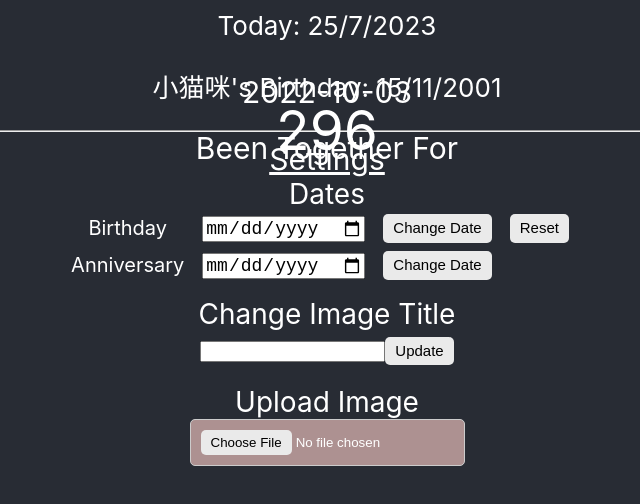
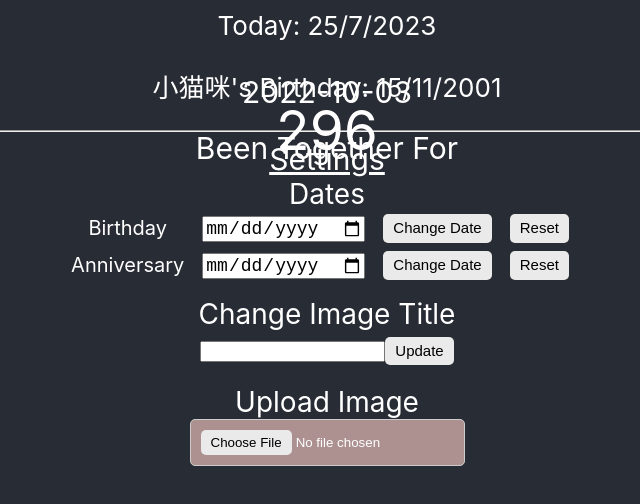
Before and after one commit to alwinchoi/Webpage, a React (Create React App) app in the folder my-app/: page / in a window 1280 px wide. Shown: the top 504 px of the page, without its empty margins (313-953 px from the left). Built offline with nearby package versions, Linux system fonts and the light colour scheme.

Commit message:
setting up backend using Flask

```diff
--- a/my-app/src/App.js
+++ b/my-app/src/App.js
@@ -1,4 +1,3 @@
-import logo from './logo.svg';
 import './App.css';
 import MainBody from './Component/MainBody';
 import React, { useState, useEffect } from "react";
--- a/my-app/src/Component/Settings.js
+++ b/my-app/src/Component/Settings.js
@@ -73,6 +73,19 @@ const Settings = props => {
         localStorage.setItem('Title', event.value);
     }
 
+    const reset = (event) => {
+        const dict = {
+            'birthdayResetBtn': "birthdayDatePicker",
+            'anniversaryResetBtn': 'anniversaryDatePicker'
+        }
+
+        if (event.target.id in dict) {
+            const tag = document.getElementById(dict[event.target.id])
+            tag.value = ""
+        }
+
+    }
+
     return (
         <div>
             {/* onChange={(value) => changeBirthday(value)} */}
@@ -85,13 +98,13 @@ const Settings = props => {
                             <td>Birthday</td>
                             <td className="centered-column"><input type="date" className="datepicker" id="birthdayDatePicker" /> <br /></td>
                             <td><button className='button' id="birthdayBtn" onClick={changeDate}> Change Date </button></td>
-                            <td><button className='button' id="birthdayBtn" onClick={changeDate}> Reset </button></td>
+                            <td><button className='button' id="birthdayResetBtn" onClick={reset}> Reset </button></td>
                         </tr>
                         <tr>
                             <td>Anniversary</td>
                             <td className="centered-column"><input type="date" className="datepicker" id="anniversaryDatePicker" /> <br /></td>
                             <td><button className='button' id="anniversaryBtn" onClick={changeDate}> Change Date </button></td>
-                            {/* <td><button className='button' id="anniversaryBtn" onClick={changeDate}> Reset </button></td> */}
+                            <td><button className='button' id="anniversaryResetBtn" onClick={reset}> Reset </button></td>
                         </tr>
                     </table>
                 </div>
```
Also changed, not shown: 1 other file (tests, documents, lock files or other folders).
